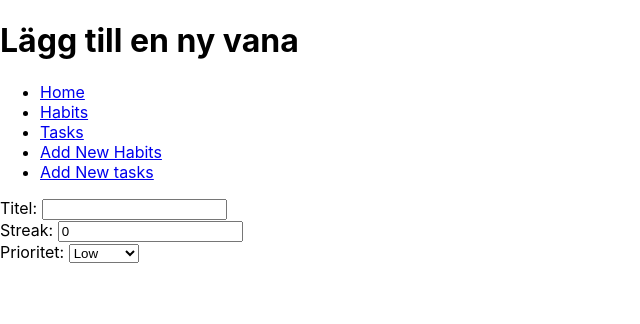
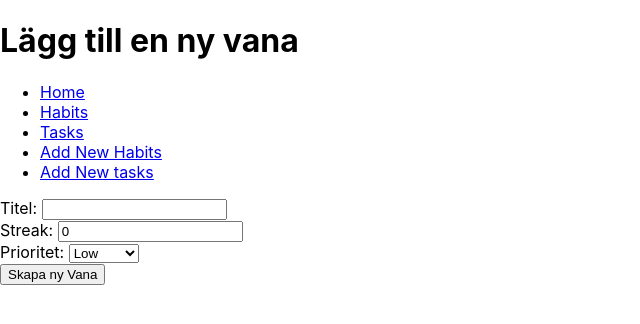
Before and after one commit to SainaFirooz/habits-and-tasks-app, a React (Create React App) app: page /NewHabit in a window 1280 px wide. Shown: the top 324 px of the page, without its empty margins (0-640 px from the left). Built offline with nearby package versions, Linux system fonts and the light colour scheme.

Commit message:
new habit button

```diff
--- a/src/pages/NewHabit.jsx
+++ b/src/pages/NewHabit.jsx
@@ -54,6 +54,9 @@ const NewHabit = ({ addHabit }) => {
             <option value="high">High</option>
           </select>
         </div>
+        <div type="submit">
+          <button>Skapa ny Vana</button>
+        </div>
       </form>
     </>
   );
```
